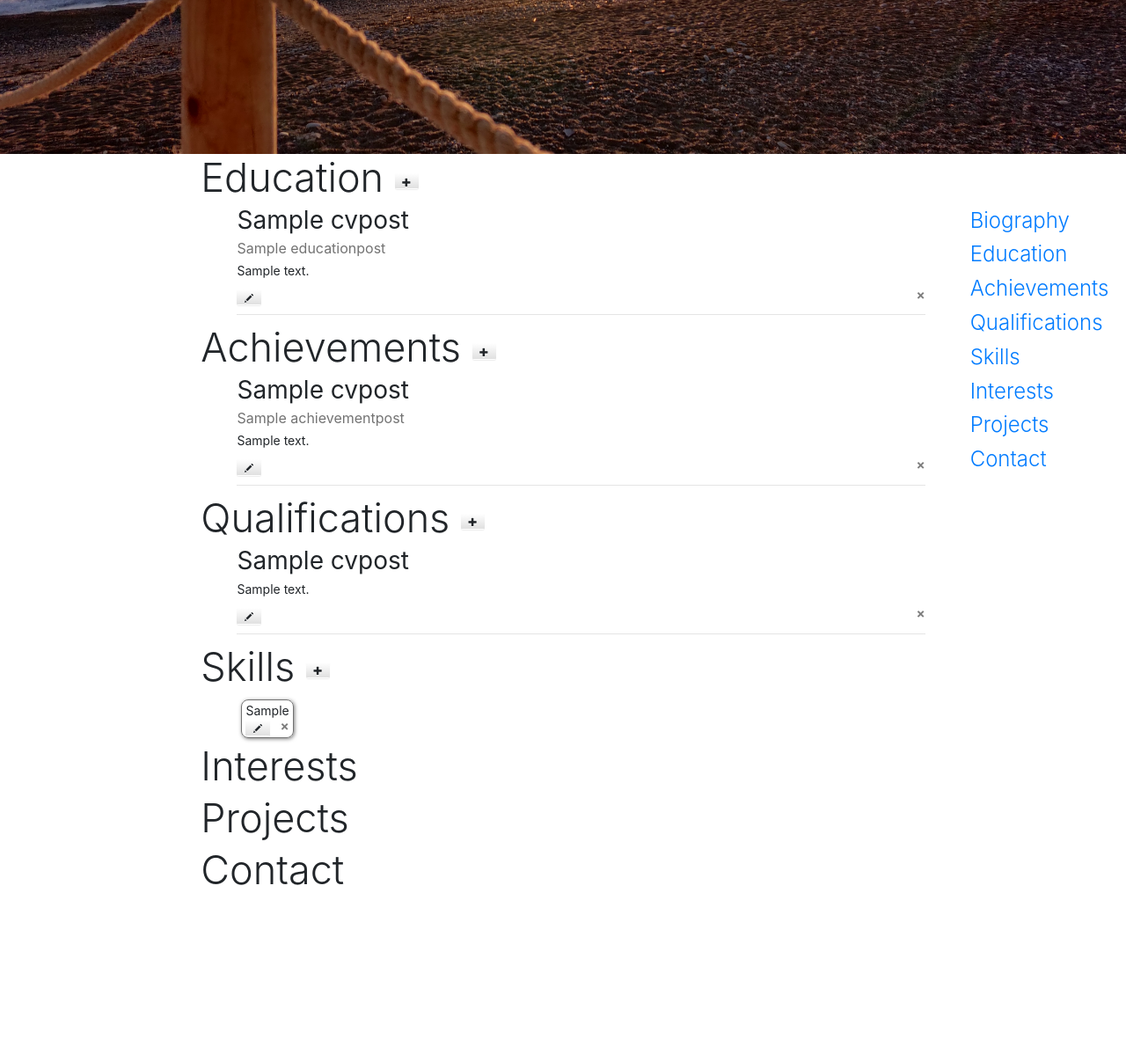
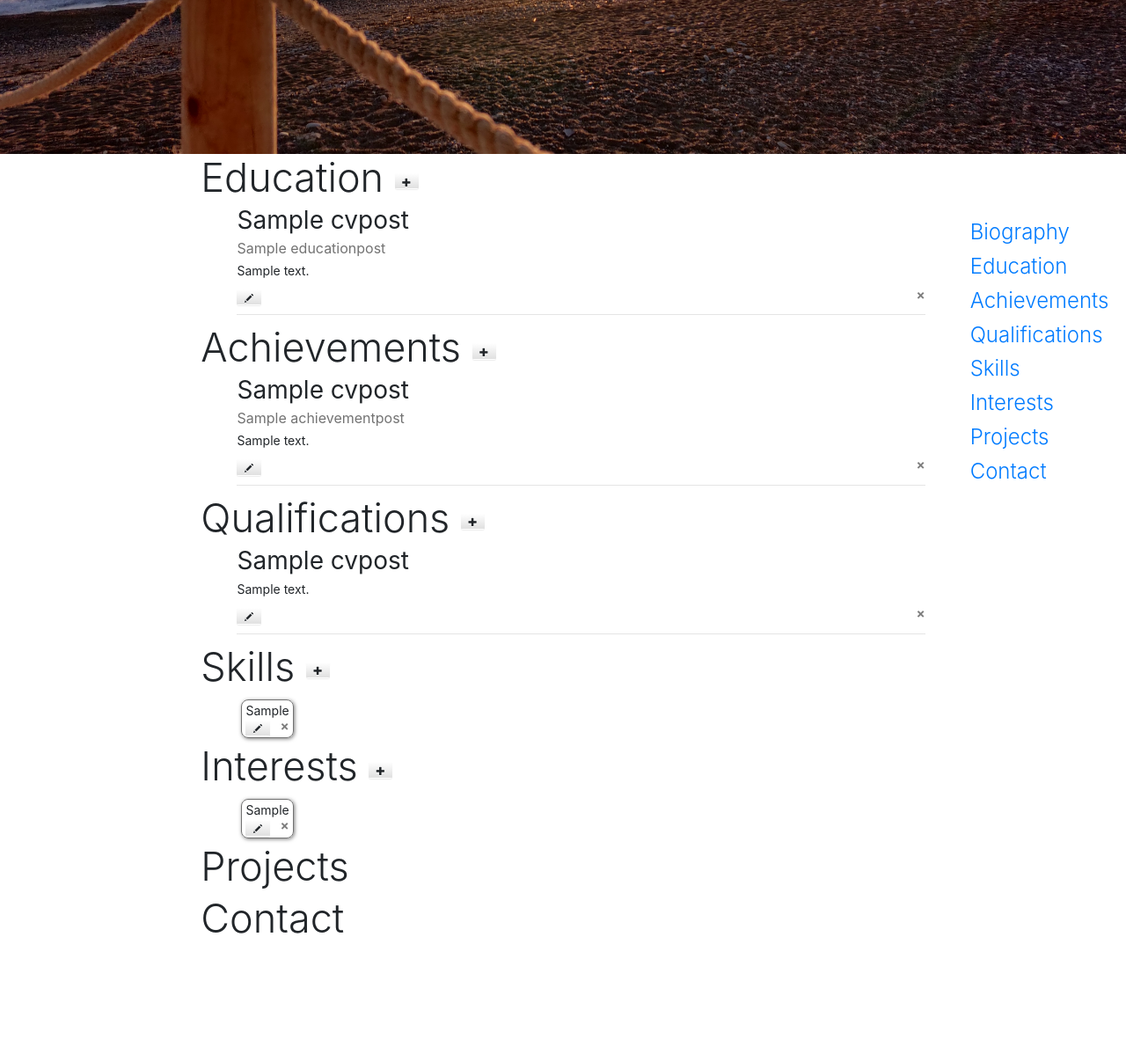
Before and after one commit to Bruncohris13/bridging_coursework, a Django app: page / in a window 1280 px wide. Shown: the part 687-1885 px from the top of the page at 88% size. Before the commit the page ends 1693 px from the top, so only its background shows below. Run offline with Django 3.2, Linux system fonts and the light colour scheme; a user stored in the database is signed in; tables that the repository leaves empty hold one stand-in row (values such as "Sample post"); grey boxes marked "Sample" are stand-in pictures; some libraries are stand-ins or nearby versions.

Commit message:
Added Interests

```diff
--- a/django/cv/forms.py
+++ b/django/cv/forms.py
@@ -31,3 +31,8 @@ class SkillPostForm(forms.ModelForm):
     class Meta:
         model = SkillPost
         fields = ('skill',)
+
+class InterestPostForm(forms.ModelForm):
+    class Meta:
+        model = InterestPost
+        fields = ('interest',)
--- a/django/cv/models.py
+++ b/django/cv/models.py
@@ -19,3 +19,6 @@ class QualificationPost(CVPost):
 
 class SkillPost(models.Model):
     skill = models.CharField(max_length=50)
+
+class InterestPost(models.Model):
+    interest = models.CharField(max_length=50)
--- a/django/cv/static/cv/css/cv.css
+++ b/django/cv/static/cv/css/cv.css
@@ -54,7 +54,8 @@
 }
 
 .cv-post,
-.skills-container {
+.skills-container,
+.interests-container {
     margin-left: 5%;
 }
 
@@ -70,11 +71,13 @@
 }
 
 .cv-post-text,
-.skill-text {
+.skill-text,
+.interest-text {
     font-size: 14px;
 }
 
-.skill-post {
+.skill-post,
+.interest-post {
     display: inline-block;
     vertical-align: middle;
     padding: 1px 4px;
@@ -84,7 +87,8 @@
     margin: 5px;
 }
 
-.skill-text {
+.skill-text,
+.interest-text {
     vertical-align: middle;
     margin: 0;
 }
--- a/django/cv/templates/cv/home_page.html
+++ b/django/cv/templates/cv/home_page.html
@@ -109,7 +109,23 @@
             {% endfor %}
         </div>
 
-    <h1 id="interests" class="display-3">Interests</h1>
+    <h1 id="interests" class="display-3">Interests
+        {% if user.is_authenticated %}
+            <a class="btn btn-default" href="{% url 'cv_post_new' category='Interest' %}"><span class="glyphicon glyphicon-plus"></span></a>
+        {% endif %}
+    </h1>
+        <div class="interests-container">
+            {% for post in interests %}
+                <div class="interest-post">
+                    <p class="interest-text">{{ post.interest }}</p>
+                    {% if user.is_authenticated %}
+                        <a class="btn btn-default" href="{% url 'cv_post_edit' category='Interest' pk=post.pk %}"><span class="glyphicon glyphicon-pencil"></span></a>
+                        <a href="{% url 'cv_post_delete' category='Interest' pk=post.pk %}" class="close" aria-label="Close"><span aria-hidden="true">&times;</span></a>
+                    {% endif %}
+                </div>
+            {% endfor %}
+        </div>
+
     <h1 id="projects" class="display-3">Projects</h1>
     <h1 id="contact" class="display-3">Contact</h1>
 {% endblock %}
--- a/django/cv/views.py
+++ b/django/cv/views.py
@@ -9,6 +9,7 @@ def home_page(request):
     achievements = AchievementPost.objects.all()
     qualifications = QualificationPost.objects.all()
     skills = SkillPost.objects.all()
+    interests = InterestPost.objects.all()
 
     return render(request, 'cv/home_page.html', {
         'bio': bio,
@@ -16,6 +17,7 @@ def home_page(request):
         'achievements': achievements,
         'qualifications': qualifications,
         'skills': skills,
+        'interests': interests,
     })
 
 def bio_edit(request):
@@ -69,6 +71,7 @@ def get_form_class(category):
         'Achievement' : AchievementPostForm,
         'Qualification' : QualificationPostForm,
         'Skill' : SkillPostForm,
+        'Interest' : InterestPostForm,
     }
     return switcher.get(category, "Invalid category")
 
@@ -78,5 +81,6 @@ def get_post_class(category):
         'Achievement' : AchievementPost,
         'Qualification' : QualificationPost,
         'Skill' : SkillPost,
+        'Interest' : InterestPost,
     }
     return switcher.get(category, "Invalid category")
```
Also changed, not shown: django/cv/migrations/0008_interestpost.py (added).
